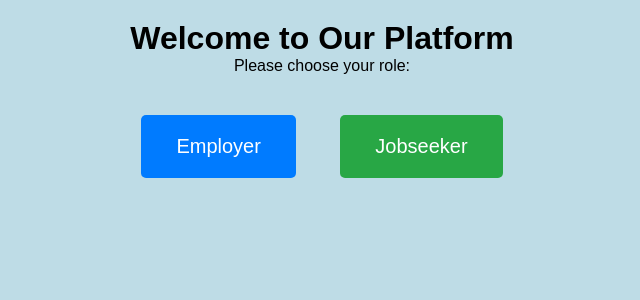
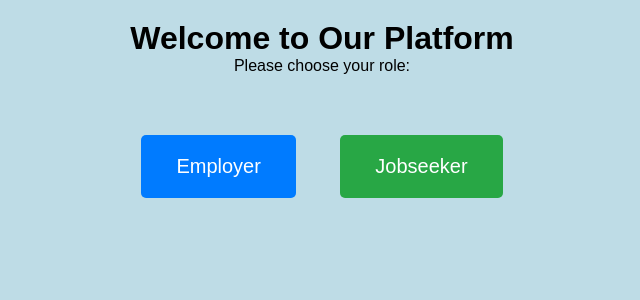
Before and after one commit to Laxshali/CareerHunt, a PHP site: page /Profile.html in a window 1280 px wide. Shown: the part 80-380 px from the top of the page, without its empty margins (318-958 px from the left). Run offline with PHP 8.4, Linux system fonts and the light colour scheme.

Commit message:
margin size was changed

```diff
--- a/css/profile.css
+++ b/css/profile.css
@@ -5,7 +5,7 @@
   }
 
   .buttons {
-    margin-top: 20px;
+    margin-top: 40px;
   }
 
   .btn {
```
